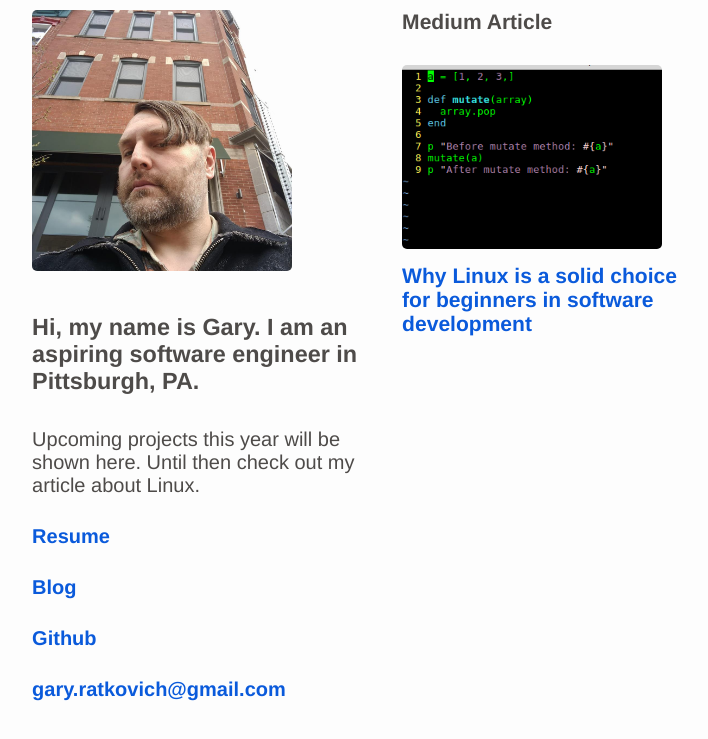
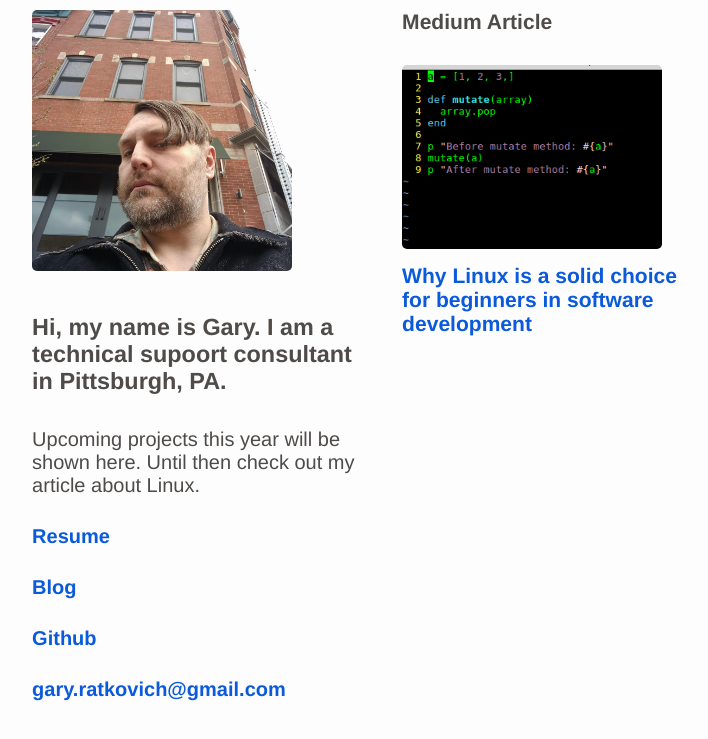
Before and after one commit to gratko/gratko.github.io, a plain HTML site: page index.html in a window 1280 px wide. Shown: the part 95-834 px from the top of the page, without its empty margins (274-982 px from the left). Drawn offline with Linux system fonts and the light colour scheme.

Commit message:
Revised V2

```diff
--- a/index.html
+++ b/index.html
@@ -15,7 +15,7 @@
 <main>
 <section class="large">
 <img src="img/profile.jpg" />
-<h3>Hi, my name is Gary.  I am an aspiring software engineer in Pittsburgh, PA.</h3>
+<h3>Hi, my name is Gary.  I am a technical supoort consultant in Pittsburgh, PA.</h3>
 <p>Upcoming projects this year will be shown here.  Until then check out my article about Linux.</p>
 <p><a href=img/resume.pdf>Resume</a></p>
 <p><a href="https://medium.com/@garyratkovich">Blog</a></p>
```
Also changed, not shown: 2 other files.
